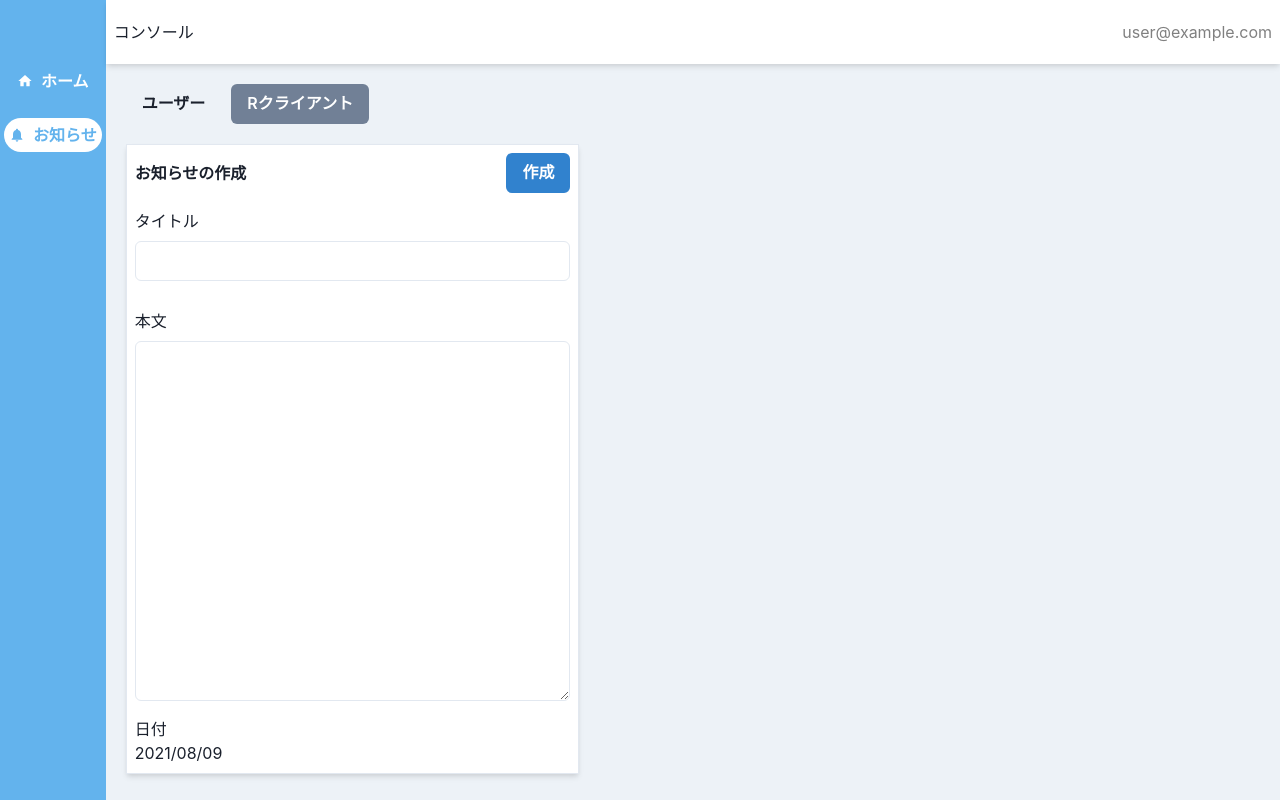
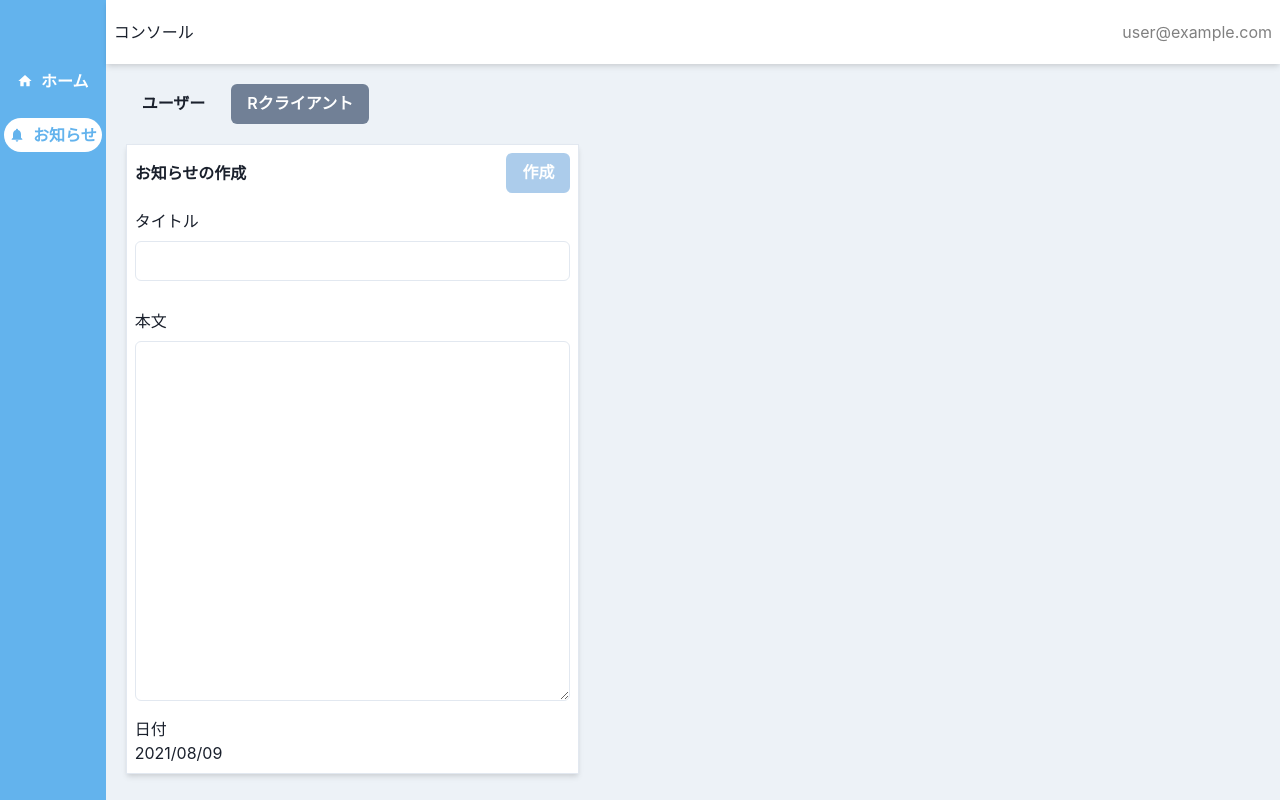
Before and after one commit to riku99/main-console, a React (Create React App) app: page /notifications in a window 1280 px wide. Built offline with nearby package versions, Linux system fonts and the light colour scheme; no server answers; sample sign-in values are in the browser's storage.

Commit message:
add state

```diff
--- a/src/components/pages/Notifications/Form.tsx
+++ b/src/components/pages/Notifications/Form.tsx
@@ -1,4 +1,4 @@
-import React from "react";
+import React, { useState } from "react";
 import {
   Box,
   Button,
@@ -14,19 +14,24 @@ import { format } from "date-fns";
 import { Section } from "components/utils/Section";
 
 export const Form = React.memo(() => {
+  const [title, setTitle] = useState("");
+  const [text, setText] = useState("");
+
   return (
     <Section w="100%">
       <Flex alignItems="center" justifyContent="space-between">
         <Text fontWeight="bold">お知らせの作成</Text>
-        <Button colorScheme="blue">作成</Button>
+        <Button colorScheme="blue" disabled={!title || !text}>
+          作成
+        </Button>
       </Flex>
       <FormControl mt={3}>
         <FormLabel>タイトル</FormLabel>
-        <Input w="100%" />
+        <Input w="100%" onChange={(e) => setTitle(e.target.value)} />
       </FormControl>
       <FormControl>
         <FormLabel mt={3}>本文</FormLabel>
-        <Textarea h="45vh" multiple />
+        <Textarea h="45vh" multiple onChange={(e) => setText(e.target.value)} />
       </FormControl>
       <Box mt={3}>
         <Text>日付</Text>
```
